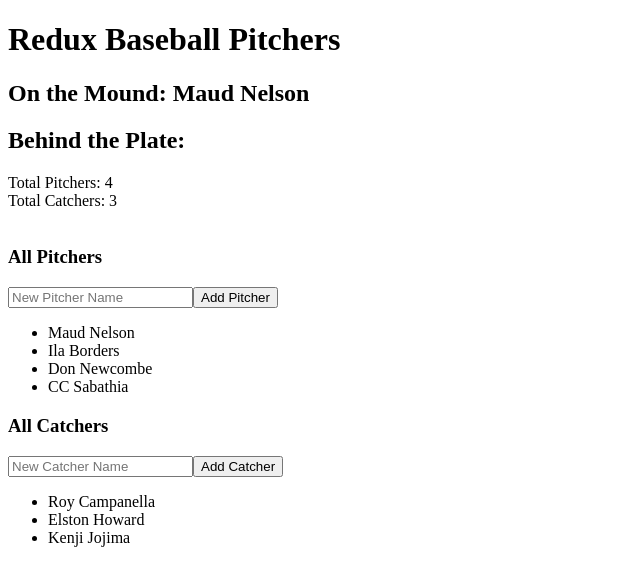
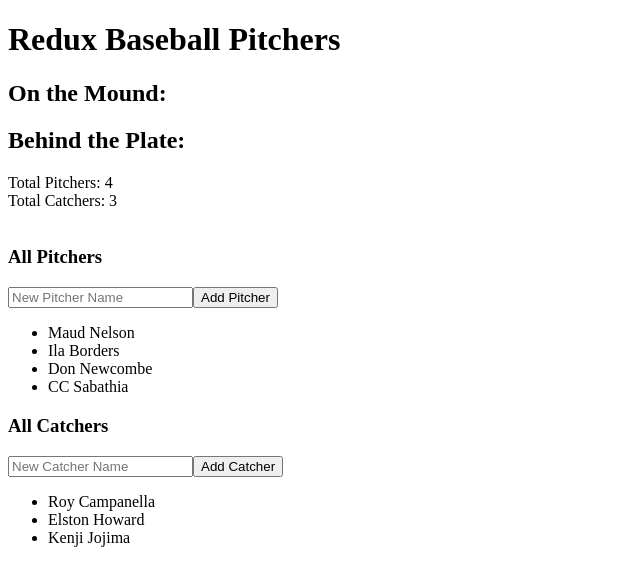
Before and after one commit to KxcCarter/redux-baseball-pitchers, a React (Create React App) app: page / in a window 1280 px wide. Shown: the top 586 px of the page, without its empty margins (0-640 px from the left). Built offline with nearby package versions, Linux system fonts and the light colour scheme.

Commit message:
Clicking a pitcher displays them as On the Mound

```diff
--- a/src/components/App/App.js
+++ b/src/components/App/App.js
@@ -9,6 +9,7 @@ import PitcherList from '../PitcherList/PitcherList';
 import CatcherForm from '../CatcherForm/CatcherForm';
 import CatcherList from '../CatcherList/CatcherList';
 import BehindThePlate from '../BehindThePlate/BehindThePlate';
+import OnTheMound from '../OnTheMound/OnTheMound';
 
 class App extends Component {
   state = {
@@ -20,7 +21,7 @@ class App extends Component {
     return (
       <div>
         <h1>Redux Baseball Pitchers</h1>
-        <h2>On the Mound: {this.state.currentPitcher}</h2>
+        <OnTheMound />
         <BehindThePlate />
         <TotalPitchers />
         <TotalCatchers />
--- a/src/components/OnTheMound/OnTheMound.js
+++ b/src/components/OnTheMound/OnTheMound.js
@@ -0,0 +1,16 @@
+import React, { Component } from 'react';
+import { connect } from 'react-redux';
+
+class OnTheMound extends Component {
+  render() {
+    return <h2>On the Mound: {this.props.mound}</h2>;
+  }
+}
+
+const mapStoreToProps = (store) => {
+  return {
+    mound: store.currentPitcher,
+  };
+};
+
+export default connect(mapStoreToProps)(OnTheMound);
--- a/src/components/PitcherList/PitcherList.js
+++ b/src/components/PitcherList/PitcherList.js
@@ -6,10 +6,14 @@ class PitcherList extends Component {
     currentPitcher: 'Maud Nelson',
   };
 
-  handlePitcherSelectClick = (selectedPitcher) => () => {
-    this.setState({
-      currentPitcher: selectedPitcher,
+  handlePitcherSelectClick = (selectedPitcher) => (event) => {
+    this.props.dispatch({
+      type: 'SELECT_PITCHER',
+      payload: selectedPitcher,
     });
+    // this.setState({
+    //   currentPitcher: selectedPitcher,
+    // });
   };
   render() {
     return (
--- a/src/index.js
+++ b/src/index.js
@@ -30,11 +30,19 @@ const currentCatcher = (state = '', action) => {
   return state;
 };
 
+const currentPitcher = (state = '', action) => {
+  if (action.type === 'SELECT_PITCHER') {
+    return action.payload;
+  }
+  return state;
+};
+
 const storedInstance = createStore(
   combineReducers({
     pitcherList,
     catcherList,
     currentCatcher,
+    currentPitcher,
   }),
   applyMiddleware(logger)
 );
```
